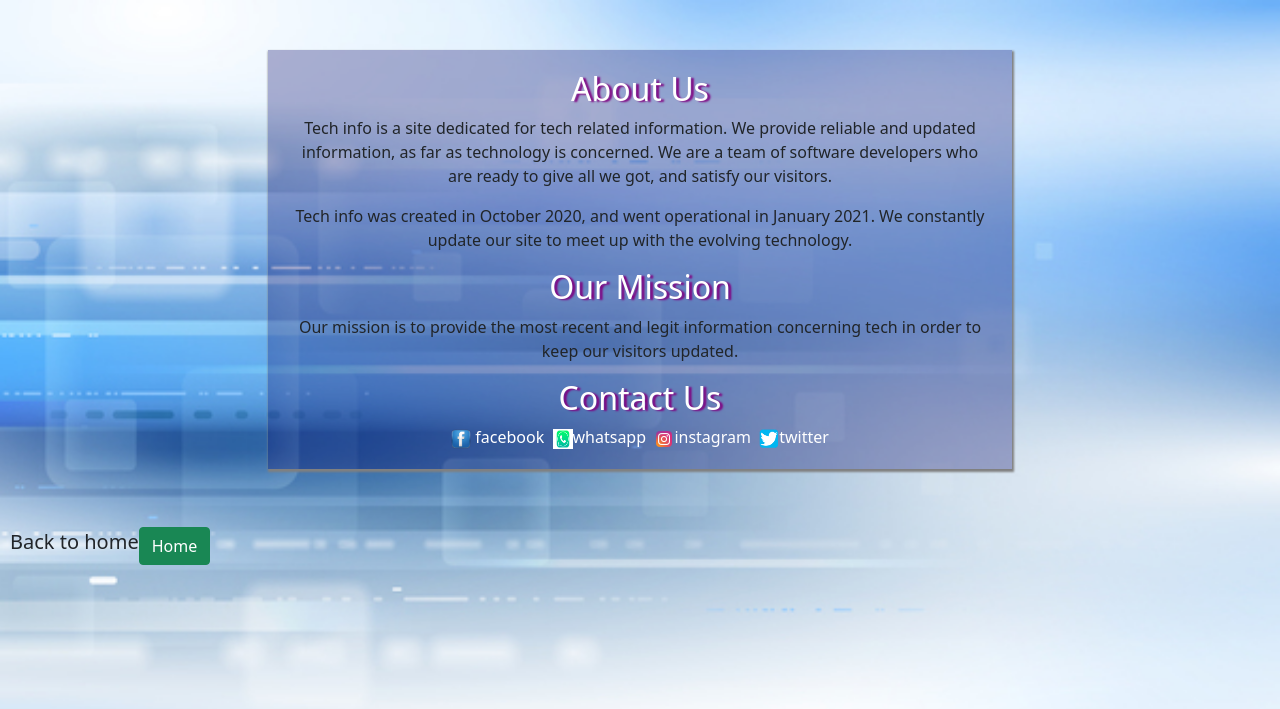
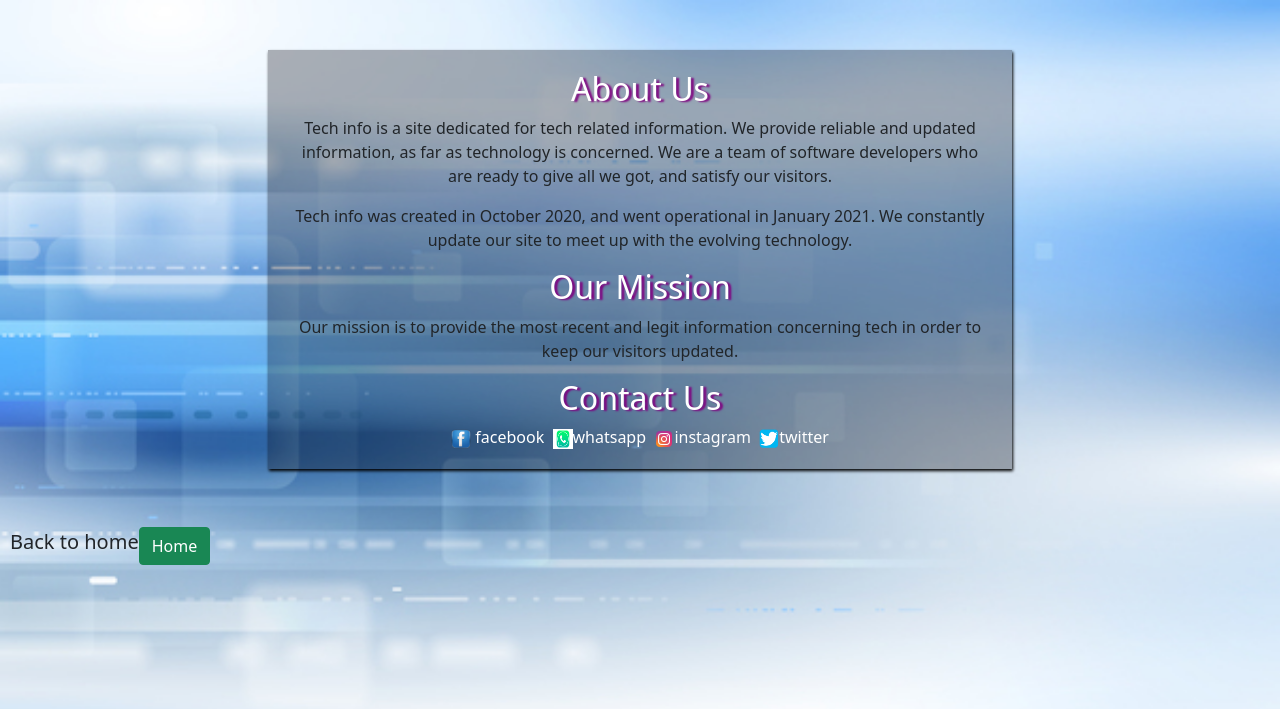
Before and after one commit to Chi-Claudette/tech-info, a PHP site: page /about.html in a window 1280 px wide. Shown: the top 709 px of the page. Run offline with PHP 8.4, Linux system fonts and the light colour scheme.

Commit message:
tech information

```diff
--- a/about.css
+++ b/about.css
@@ -7,9 +7,9 @@ body
 .col-md-8{
 	text-align: center;
 	margin-top: 50px;
-	box-shadow: 1px 2px 2px 1px gray;
+	box-shadow: 1px 2px 3px  black;
 	padding: 20px;
-	background-color: rgba(0, 0, 100, 0.3);
+	background-color: rgba(0, 0, 10, 0.3);
 }
 
 
--- a/about.html
+++ b/about.html
@@ -27,7 +27,7 @@
 <br>
 <div class="back">
 <p id="p">Back to home</p>
-<a href="home.html"><button class="btn btn-success">Home</button></a>
+<a href="home.html"><button class="btn btn-success" > Home</button></a>
 </div>
 
 
```
